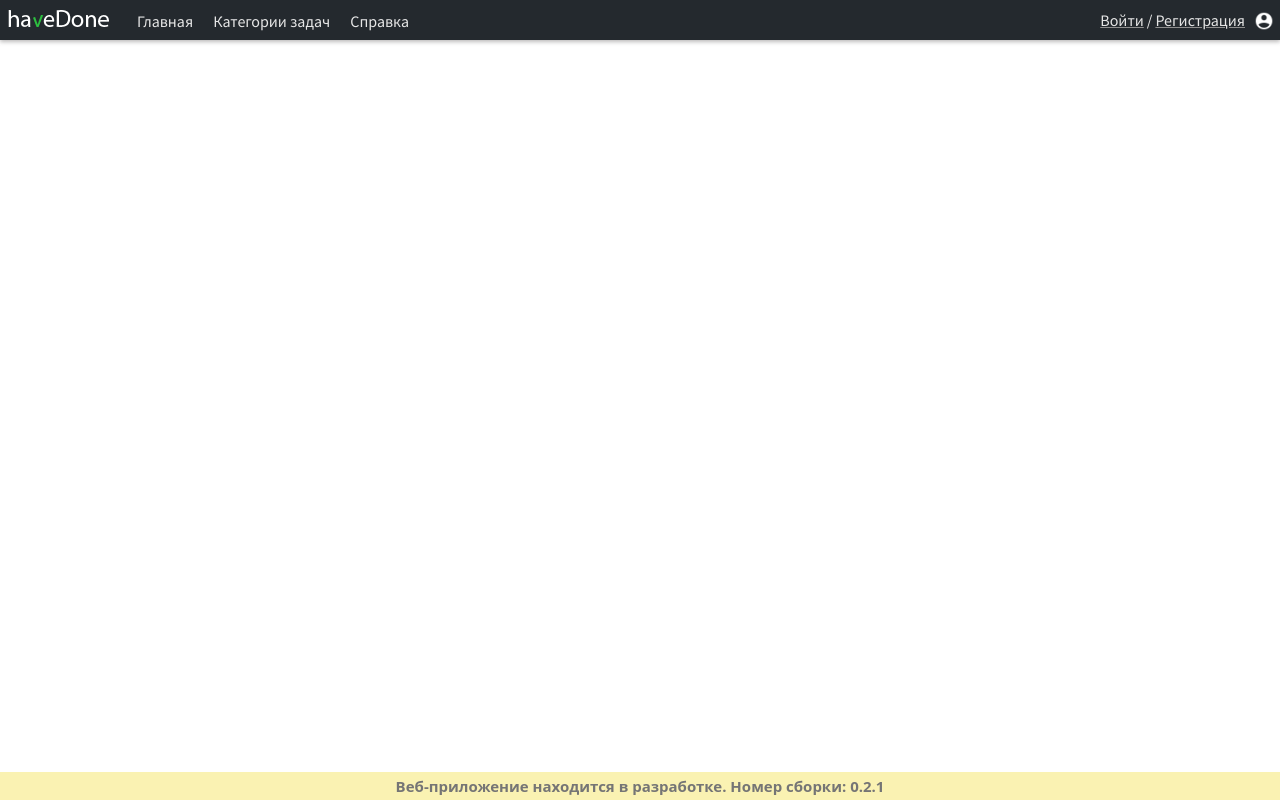
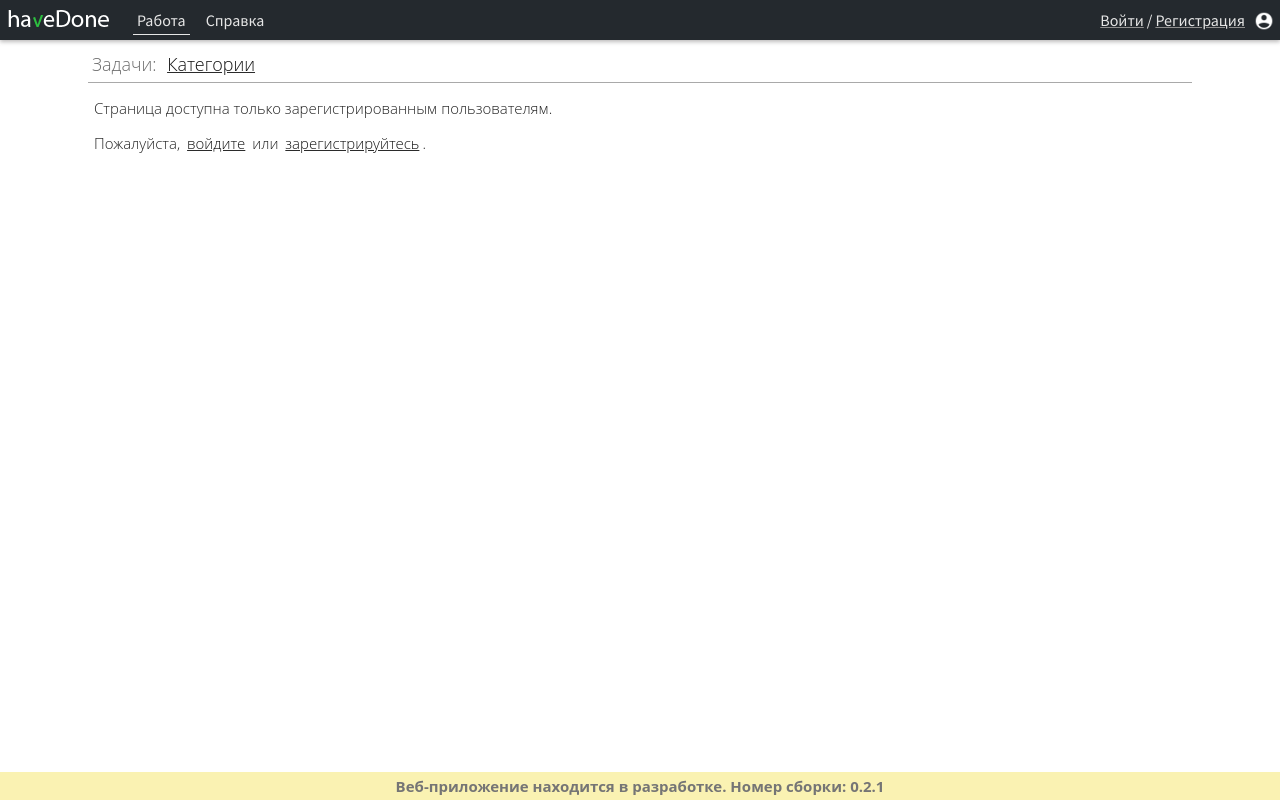
Before and after one commit to treepoint/reactFront, a React (Create React App) app: page /working/categories in a window 1280 px wide. Built offline with nearby package versions, Linux system fonts and the light colour scheme; no server answers.

Commit message:
first implementation of working area

```diff
--- a/src/Containers/App/App.js
+++ b/src/Containers/App/App.js
@@ -13,7 +13,7 @@ import { getModalWindow } from "../../Components/ModalWindow/MODAL_WINDOWS";
 //Подключаем компоненты и контейнеры
 import Header from "../Header/Header";
 import Home from "../Contents/Home";
-import Categories from "../Contents/Categories";
+import WorkingArea from "../WorkingArea/WorkingArea";
 import About from "../Contents/About";
 import Admin from "../Admin/Admin";
 import Bottom from "../Bottom/Bottom";
@@ -85,9 +85,9 @@ class App extends React.Component {
         <div />
         <Switch>
           <Route exact path="/" component={Home} />
-          <Route path="/categories" component={Categories} />
+          <Route path="/working" component={WorkingArea} />
+          <Route path="/admin" component={Admin} />
           <Route path="/about" component={About} />
-          <Route path="/admin" component={Admin} />
         </Switch>
         {getModalWindow(
           this.props.modalWindowState,
--- a/src/Containers/Header/Navigation/Navigation.css
+++ b/src/Containers/Header/Navigation/Navigation.css
@@ -1,27 +1,5 @@
 .navigation {
   height: 20px;
-  margin-top: 11px;
   margin-left: 12px;
+  margin-top: 3px;
 }
-
-.navigation.link {
-  padding: 4px;
-  color: rgb(230, 230, 230);
-  text-decoration: none;
-  user-select: none;
-}
-
-.navigation.link:hover {
-  color: rgb(173, 173, 173);
-}
-
-.navigation.link:active {
-  color: rgb(150, 150, 150);
-}
-.navigation.link.current {
-  border-bottom: 1px solid #e6e6e6;
-}
-
-.navigation.link.current:hover {
-  border-bottom: 1px solid rgb(173, 173, 173);
-}
--- a/src/Containers/Header/Navigation/Navigation.js
+++ b/src/Containers/Header/Navigation/Navigation.js
@@ -1,8 +1,5 @@
 import React from "react";
-//Подключаем redux
-import { connect } from "react-redux";
-//Подключаем роутинг
-import { NavLink } from "react-router-dom";
+import NavigationLink from "./NavigationLink/NavigationLink";
 //CSS
 import "./Navigation.css";
 
@@ -10,51 +7,16 @@ class Navigation extends React.Component {
   render() {
     return (
       <div className="navigation">
-        <NavLink
-          className="navigation link"
-          exact
-          to="/"
-          activeClassName="current"
-        >
-          Главная
-        </NavLink>
-        <NavLink
-          className="navigation link"
-          exact
-          to="/categories"
-          activeClassName="current"
-        >
-          Категории задач
-        </NavLink>
-        <NavLink
-          className="navigation link"
-          exact
-          to="/about"
-          activeClassName="current"
-        >
-          Справка
-        </NavLink>
-        {!!this.props.token && this.props.user.role === "admin" ? (
-          <NavLink
-            className="navigation link"
-            to="/admin"
-            activeClassName="current"
-          >
-            Админ.панель
-          </NavLink>
-        ) : (
-          ""
-        )}
+        <NavigationLink to="/working" value="Работа" />
+        <NavigationLink to="/about" value="Справка" />
+        <NavigationLink
+          to="/admin/users"
+          value="Админ.панель"
+          onlyAdmin={true}
+        />
       </div>
     );
   }
 }
 
-const mapStateToProps = state => {
-  return {
-    token: state.token,
-    user: state.user
-  };
-};
-
-export default connect(mapStateToProps)(Navigation);
+export default Navigation;
--- /dev/null
+++ b/src/Containers/Header/Navigation/NavigationLink/NavigationLink.css
@@ -0,0 +1,26 @@
+.navigation.link {
+  padding: 4px;
+  color: rgb(230, 230, 230);
+  text-decoration: none;
+  user-select: none;
+  display: inline-block;
+}
+
+.navigation.hidden {
+  display: none;
+}
+
+.navigation.link:hover {
+  opacity: 0.8;
+}
+
+.navigation.link:active {
+  color: rgb(150, 150, 150);
+}
+.navigation.link.current {
+  border-bottom: 1px solid #e6e6e6;
+}
+
+.navigation.link.current:hover {
+  border-bottom: 1px solid rgb(173, 173, 173);
+}
--- /dev/null
+++ b/src/Containers/Header/Navigation/NavigationLink/NavigationLink.js
@@ -0,0 +1,43 @@
+import React from "react";
+//Подключаем redux
+import { connect } from "react-redux";
+//Подключаем роутинг
+import { NavLink } from "react-router-dom";
+import "./NavigationLink.css";
+
+class NavigationLink extends React.Component {
+  checkPrivileges() {
+    if (this.props.onlyAdmin) {
+      if (!!this.props.token && this.props.user.role === "admin") {
+        return true;
+      }
+      return false;
+    }
+    return true;
+  }
+
+  render() {
+    return (
+      <NavLink
+        className={
+          !!this.checkPrivileges()
+            ? "navigation link"
+            : "navigation link hidden"
+        }
+        activeClassName="current"
+        to={this.props.to}
+      >
+        {this.props.value}
+      </NavLink>
+    );
+  }
+}
+
+const mapStateToProps = state => {
+  return {
+    token: state.token,
+    user: state.user
+  };
+};
+
+export default connect(mapStateToProps)(NavigationLink);
--- a/src/Containers/Contents/Categories.js
+++ b/src/Containers/WorkingArea/Categories.js
@@ -1,5 +1,4 @@
 import React from "react";
-import Page from "../../Components/Page/Page";
 import Button from "../../Components/Button/Button";
 import Table from "../../Components/Table/Table";
 import { getUserCategories } from "../../APIController/APIController";
@@ -35,12 +34,7 @@ class Categories extends React.Component {
 
     return (
       <div>
-        <Page title="Список категорий" isPrivate={true}>
-          <Table
-            headerEditable={false}
-            bodyEditable={false}
-            isResizeble={false}
-          >
+        <Table headerEditable={false} bodyEditable={false} isResizeble={false}>
           {categories}
         </Table>
         <Button
@@ -48,7 +42,6 @@ class Categories extends React.Component {
           isPrimary={true}
           onClick={() => this.getCategories()}
         />
-        </Page>
       </div>
     );
   }
--- /dev/null
+++ b/src/Containers/WorkingArea/WorkingArea.js
@@ -0,0 +1,43 @@
+import React from "react";
+//Подключаем роутинг
+import { Switch, Route, NavLink } from "react-router-dom";
+//Подключаем компоненты
+import Page from "../../Components/Page/Page";
+import Categories from "./Categories";
+
+class WorkingArea extends React.Component {
+  constructor(props) {
+    super(props);
+    this.state = { usersList: [] };
+  }
+
+  render() {
+    let pageMenu = (
+      <NavLink
+        className="pageMenu"
+        exact
+        to="/working/categories"
+        activeClassName="current"
+      >
+        Категории
+      </NavLink>
+    );
+
+    return (
+      <div>
+        <Page
+          title="Задачи:"
+          pageMenu={pageMenu}
+          isPrivate={true}
+          isAdmin={true}
+        >
+          <Switch>
+            <Route path="/working/categories" component={Categories} />
+          </Switch>
+        </Page>
+      </div>
+    );
+  }
+}
+
+export default WorkingArea;
```
Lines whose indentation alone changed are shown as unchanged.
